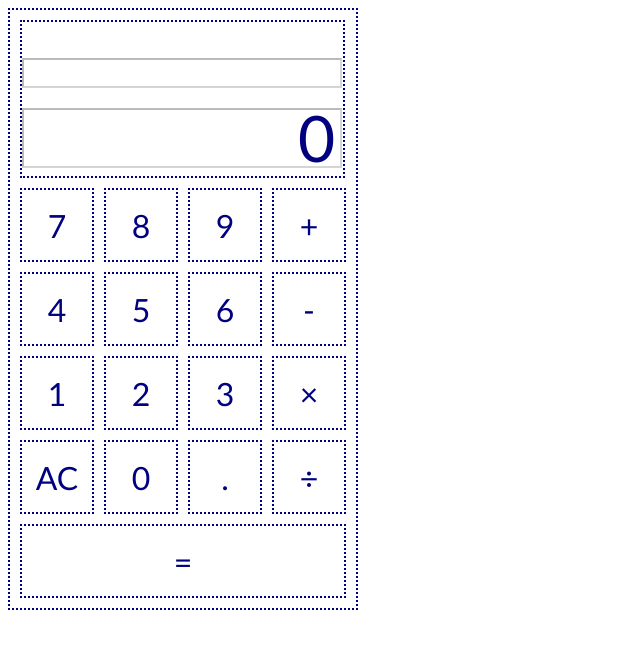
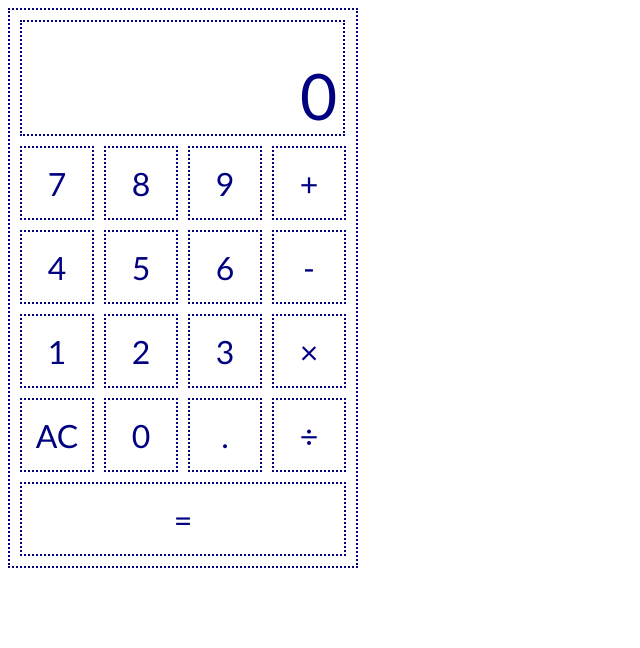
Before and after one commit to jc2820/calculator, a plain HTML site: page index.html in a window 1280 px wide. Shown: the whole page, without its empty margins (0-640 px from the left). Drawn offline with Linux system fonts and the light colour scheme.

Commit message:
remove border around calc screen displays

```diff
--- a/app.css
+++ b/app.css
@@ -31,19 +31,20 @@ body {
   text-align: right;
   margin: 0px;
   font-size: 2rem;
-  /*border:none;*/
+  border:none;
   background-color: white;
   padding-right:5px;
 }
 
 .operatorscreen {
+  display: block;
   width: 320px;
   height: 30px;
   text-align: left;
-  margin: 0px;
+  margin-top: 5px;
   font-size: 1rem;
   padding-left:10px;
-  /*border:none;*/
+  border:none;
   background-color: white;
 }
 
```
